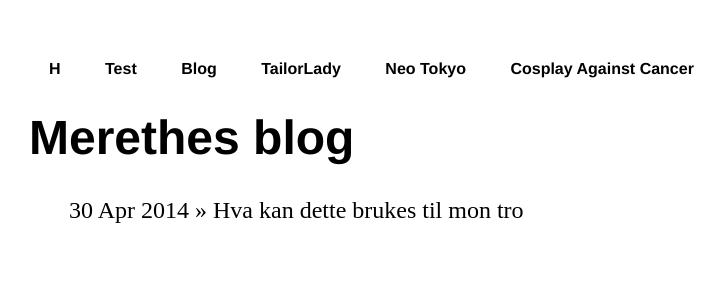
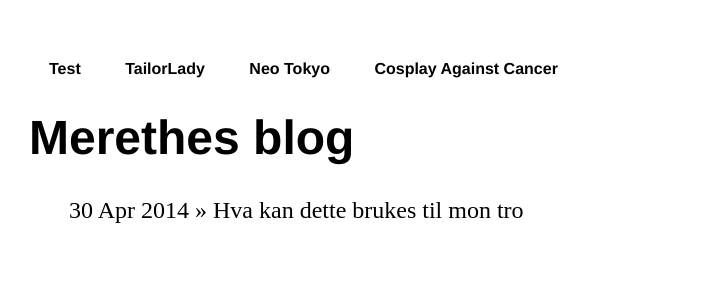
Before and after one commit to Varda84/Digicon_shop, a Jekyll site: the page built from blog/index.html, in a window 1280 px wide. Shown: the top 300 px of the page, without its empty margins (163-888 px from the left). Built offline with Jekyll 4.4.1, drawn with Linux system fonts in a browser that asks for light colours.

Commit message:
Update default.html

```diff
--- a/_layouts/default.html
+++ b/_layouts/default.html
@@ -8,9 +8,7 @@
 		<body>
 			<nav>
 	    		<ul>
-	        		<li><a href="/">H</a></li>
 				<li><a href="/test">Test</a></li>
-	        		<li><a href="/blog">Blog</a></li>
 				<li><a href="/tailorlady">TailorLady</a></li>
 				<li><a href="/neotokyo">Neo Tokyo</a></li>
 				<li><a href="/CAC">Cosplay Against Cancer</a></li>
```
